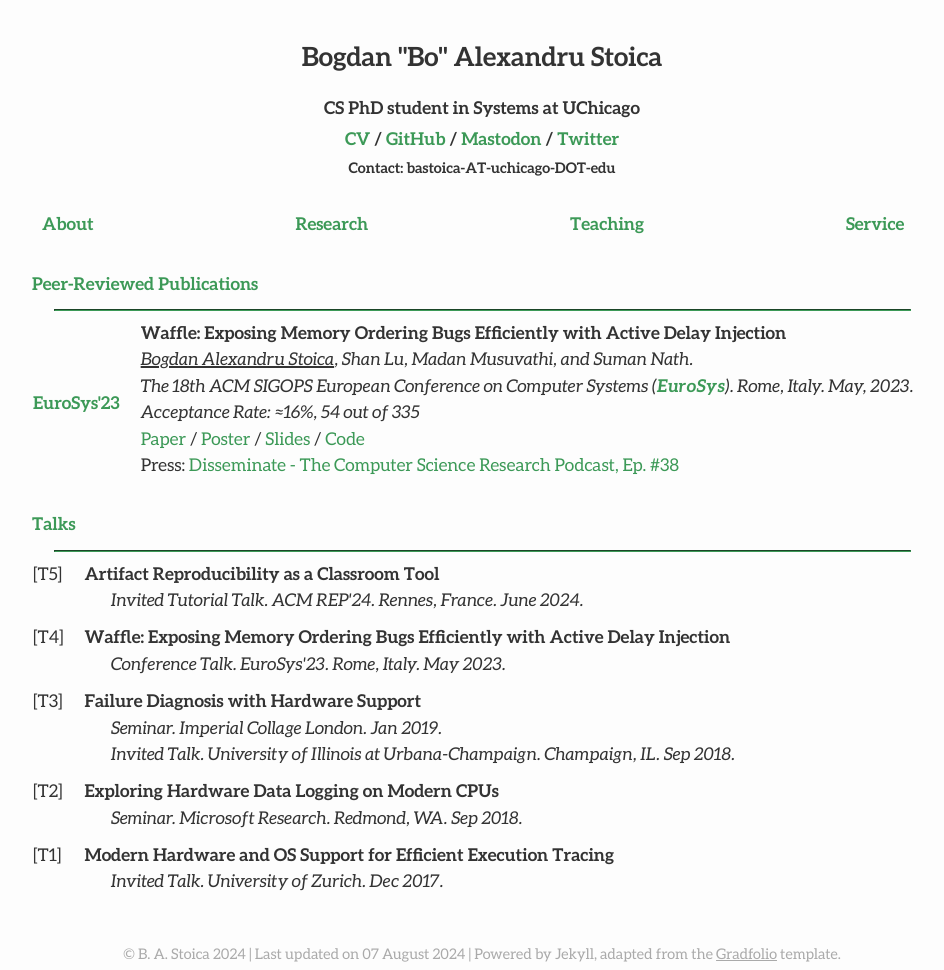
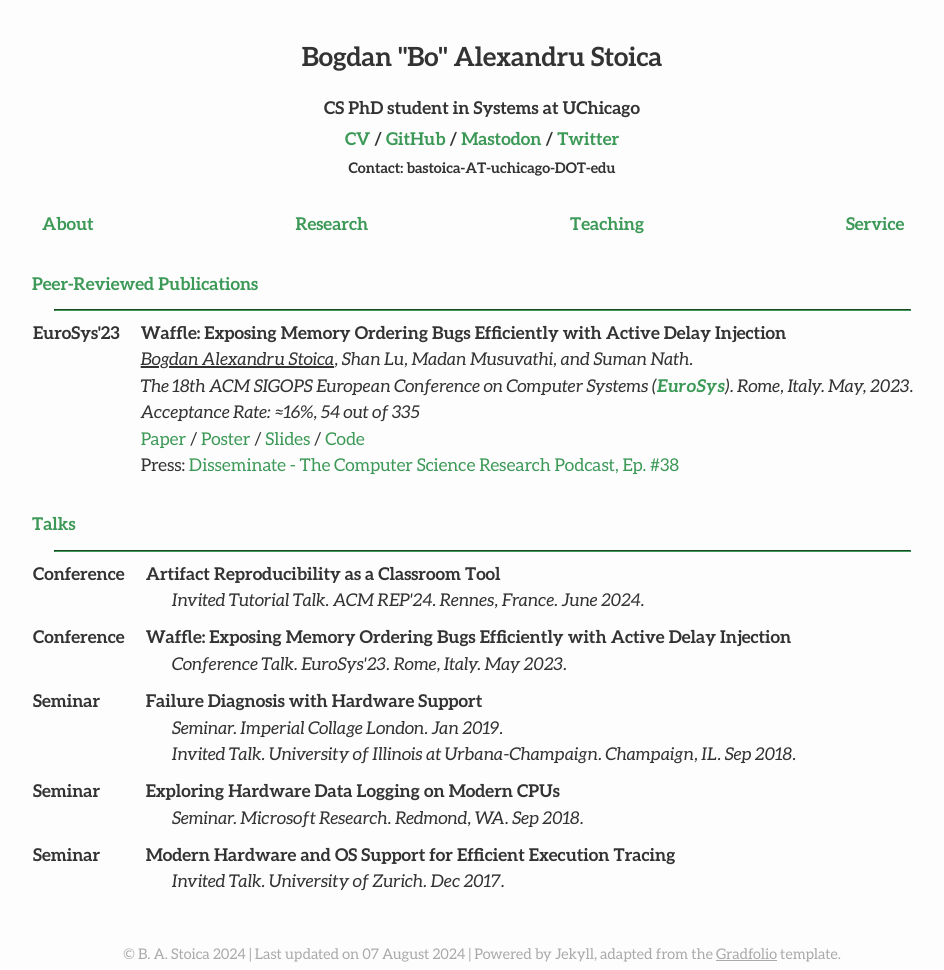
Before and after one commit to bastoica/bastoica.github.io, a Jekyll site: the page built from research.md, in a window 1280 px wide. Shown: the whole page, without its empty margins (158-1102 px from the left). Built offline with Jekyll 4.4.1, drawn with Linux system fonts in a browser that asks for light colours; nearby versions of some CDN libraries.

Commit message:
Changed talks and papers tags

```diff
--- a/research.md
+++ b/research.md
@@ -11,7 +11,7 @@
 
 <table id="papersTable" style="border-collapse: collapse;">
   <tr>
-    <td class="table-left-column" class="news-style"><b>EuroSys'23</b></td>
+    <td class="table-left-column"><b>EuroSys'23</b></td>
     <td class="table-right-column">
 	  <b>Waffle: Exposing Memory Ordering Bugs Efficiently with Active Delay Injection</b><br>
 	  <i><u style="text-decoration-thickness: 2px;">Bogdan Alexandru Stoica</u>, Shan Lu, Madan Musuvathi, and Suman Nath.</i><br>
@@ -30,21 +30,21 @@
 
 <table id="talksTable" style="border-collapse: collapse;">
   <tr>
-    <td class="table-left-column">[T5]</td>
+    <td class="table-left-column"><b>Conference</b></td>
     <td class="table-right-column">
 	  <b>Artifact Reproducibility as a Classroom Tool</b><br>
 	  <i>&emsp;&ensp;Invited Tutorial Talk. ACM REP'24. Rennes, France. June 2024.</i><br>
 	</td>
   </tr>
   <tr>
-    <td class="table-left-column">[T4]</td>
+    <td class="table-left-column"><b>Conference</b></td>
     <td class="table-right-column">
 	  <b>Waffle: Exposing Memory Ordering Bugs Efficiently with Active Delay Injection</b><br>
 	  <i>&emsp;&ensp;Conference Talk. EuroSys'23. Rome, Italy. May 2023.</i><br>
 	</td>
   </tr>
   <tr>
-    <td class="table-left-column">[T3]</td>
+    <td class="table-left-column"><b>Seminar</b></td>
     <td class="table-right-column">
 	  <b>Failure Diagnosis with Hardware Support</b><br>
 	  <i>&emsp;&ensp;Seminar. Imperial Collage London. Jan 2019.</i><br>
@@ -52,14 +52,14 @@
 	</td>
   </tr>
   <tr>
-    <td class="table-left-column">[T2]</td>
+    <td class="table-left-column"><b>Seminar</b></td>
     <td class="table-right-column">
 	  <b>Exploring Hardware Data Logging on Modern CPUs</b><br>
 	  <i>&emsp;&ensp;Seminar. Microsoft Research. Redmond, WA. Sep 2018.</i><br>
 	</td>
   </tr>
   <tr>
-    <td class="table-left-column">[T1]</td>
+    <td class="table-left-column"><b>Seminar</b></td>
     <td class="table-right-column">
 	  <b>Modern Hardware and OS Support for Efficient Execution Tracing</b><br>
 	  <i>&emsp;&ensp;Invited Talk. University of Zurich. Dec 2017.</i><br>
```
